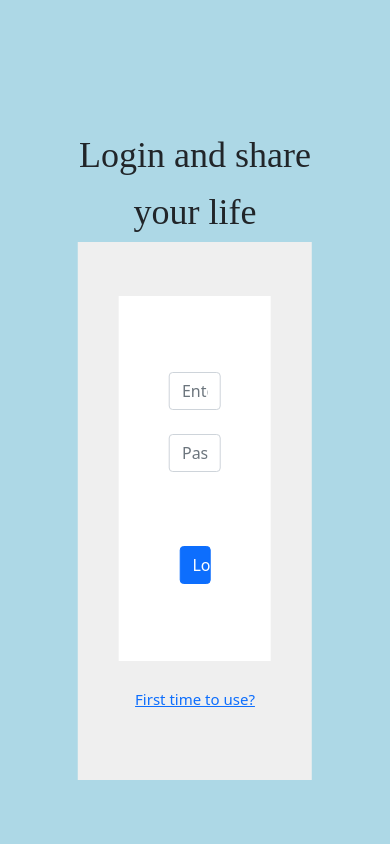
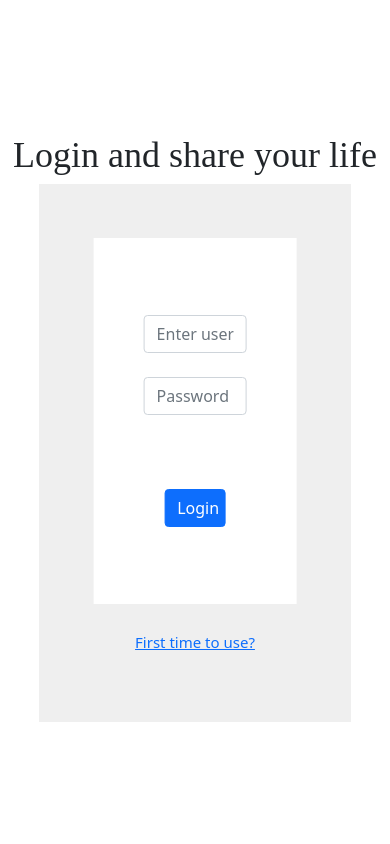
Before and after one commit to Mike2060/InstaPic, a Flask app: page /InstaPic/index in a window 390 px wide. Run offline with Flask 2, Linux system fonts and the light colour scheme; parts of the project's set-up code (start-up, migrations or seed data) failed here and were passed over; some libraries are stand-ins or nearby versions.

Commit message:
change of css

```diff
--- a/InstaPic/static/css/login.css
+++ b/InstaPic/static/css/login.css
@@ -83,10 +83,6 @@
 }
 
 @media only screen and (max-width: 900px) {
-  body {
-    background-color: lightblue;
-  }
-
   .inner {
     display:none;
   }
@@ -103,7 +99,7 @@
   .login-section{
     position: relative;
     text-align: center;
-    width: 75% ;
+    width: 100% ;
     height: 75%;
     left: 50%;
     top: 15%;
```
